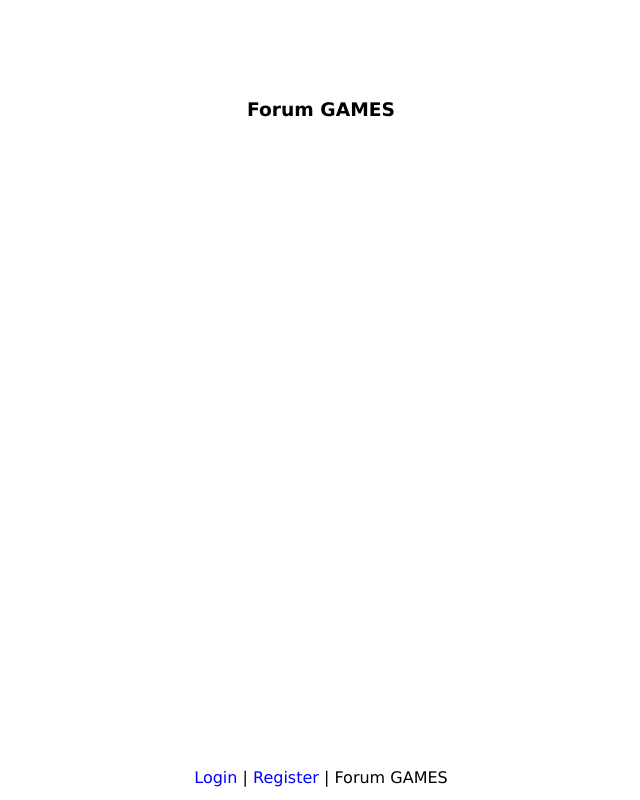
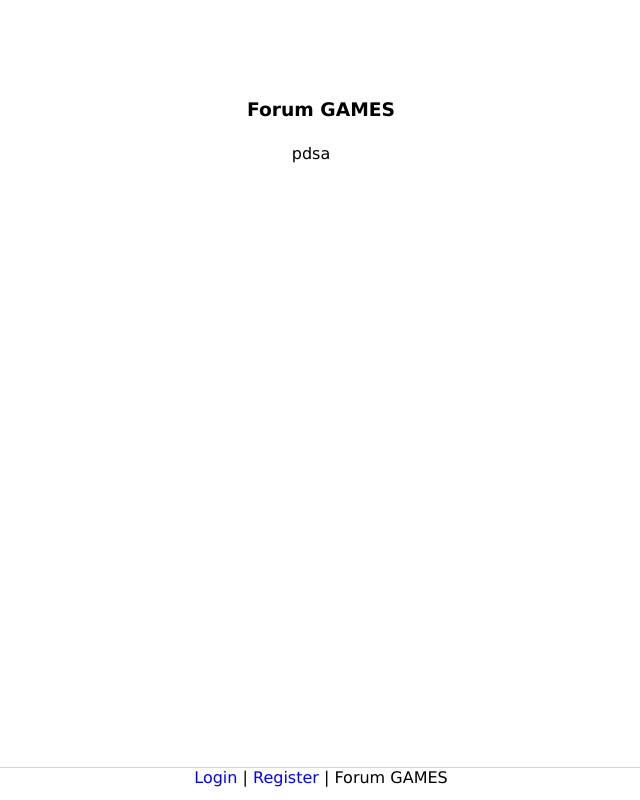
Before and after one commit to FlEtOsAuRoM99/ProjectTechWeb_ForumGames, a Django app: page / in a window 1280 px wide. Shown: the whole page, without its empty margins (319-959 px from the left). Run offline with Django 4.2, Linux system fonts and the light colour scheme.

Commit message:
some graphic correct

```diff
--- a/ForumGames/static/css/GeneralStyling/GeneralStyle.css
+++ b/ForumGames/static/css/GeneralStyling/GeneralStyle.css
@@ -13,6 +13,7 @@ footbar {
     width: 100%;
     text-align: center;
     background-color: white;
+    border-top: 1px solid pink;
 }
 
 #subspaninput {
@@ -49,4 +50,11 @@ footbar {
 .a-footer,.a-footer:visited{
     text-decoration: none;
     color:blue;
+
 }
+
+
+article{
+    margin-right: 10px;
+    margin-left: 10px;
+}
--- a/ForumGames/templates/html/ForumGames/Blog.html
+++ b/ForumGames/templates/html/ForumGames/Blog.html
@@ -19,7 +19,9 @@
                         <div class="div-log">
                             {%for i in elenco%}
                                 <br>
-                                <span id="subspaninput">{{i}}</span>
+                                <div>
+                                    <span id="subspaninput">{{i}}</span>
+                                </div>
                             {%endfor%}
                         </div>
                         <div class="div-log">
--- a/ForumGames/templates/html/GeneralTemplate.html
+++ b/ForumGames/templates/html/GeneralTemplate.html
@@ -17,8 +17,6 @@
         </header>
 
 
-        {%block tuaConfigurazione%}
-        {%endblock%}
         <div class="div-menu">
             <h3>
                 <a href="{%url "Home"%}" class="a-title">
@@ -28,40 +26,44 @@
             </h3>
             <main>
                 <div class="div-global">
+
+                    {%block tuaConfigurazione%}
+                    {%endblock%}
                     <article>
                         {% block content %}
                         {% endblock %}
+                        pdsa
 
                     </article>
                     <article>
+                        <div class="div-log">
                             <div id="error">
-                            {% if field.help_text %}
-                                <div style="color: grey">{{ field.help_text|safe }}</div>
-                            {%endif%}
+
                                 {%if messages %}
                                     {%for message in messages%}
                                         {{message}}
                                     {% endfor %}
                                 {%endif%}
                             </div>
+                        </div>
                     </article>
                 </div>
+
                 <article>
                 </article>
             </main>
 
         </div>
+
+
         <div class="div-menu-footbar">
-
             <div class="div-footbar">
-
                 <footbar>
 
                         {% block footbar %}
                         {% endblock %}
                         |
                         <span id="subspaninput"> Forum GAMES </span>
-
                 </footbar>
             </div>
         </div>
--- a/ForumGames/templates/html/account/login/Login.html
+++ b/ForumGames/templates/html/account/login/Login.html
@@ -12,6 +12,7 @@
 {% block bodyForm %}
     {% csrf_token %}
     <div class="div-log">
+
         {{form.as_div}}
     </div>
     <div class="div-log">
```
Lines whose indentation alone changed are shown as unchanged.
